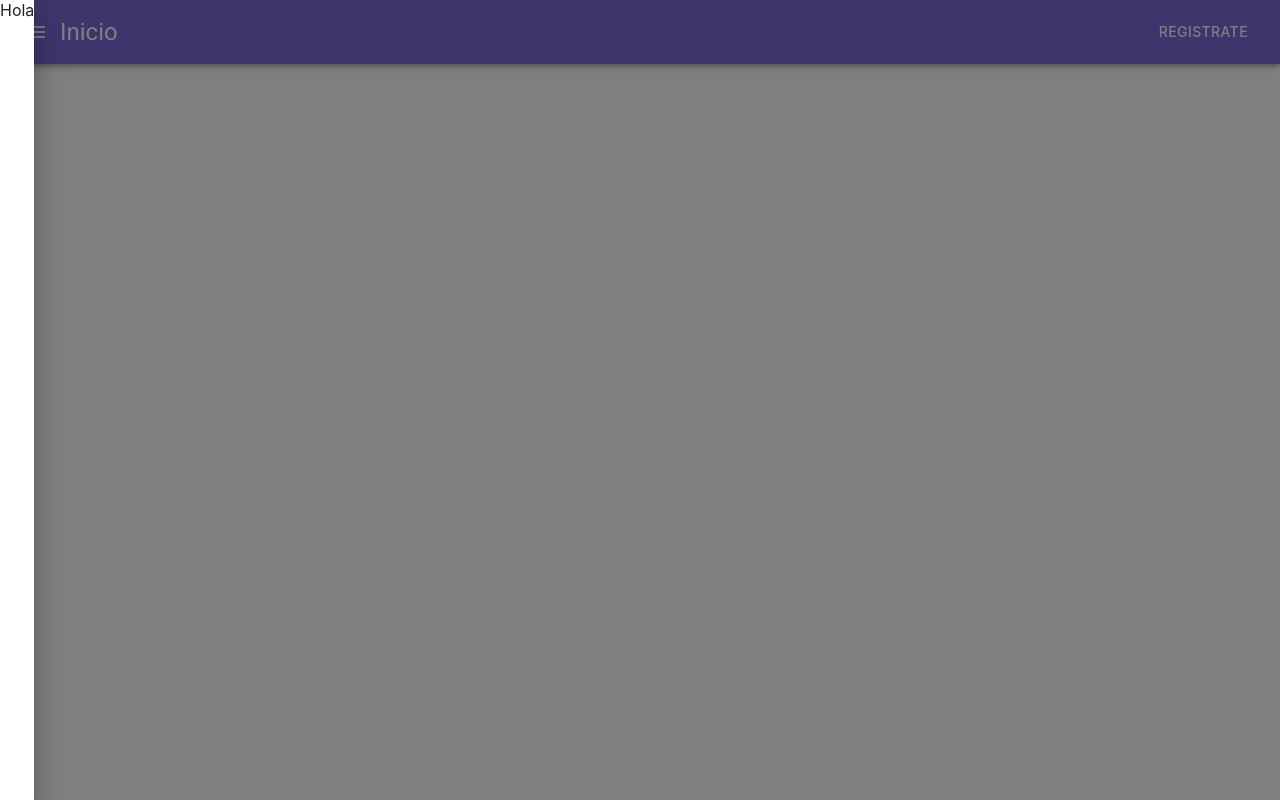
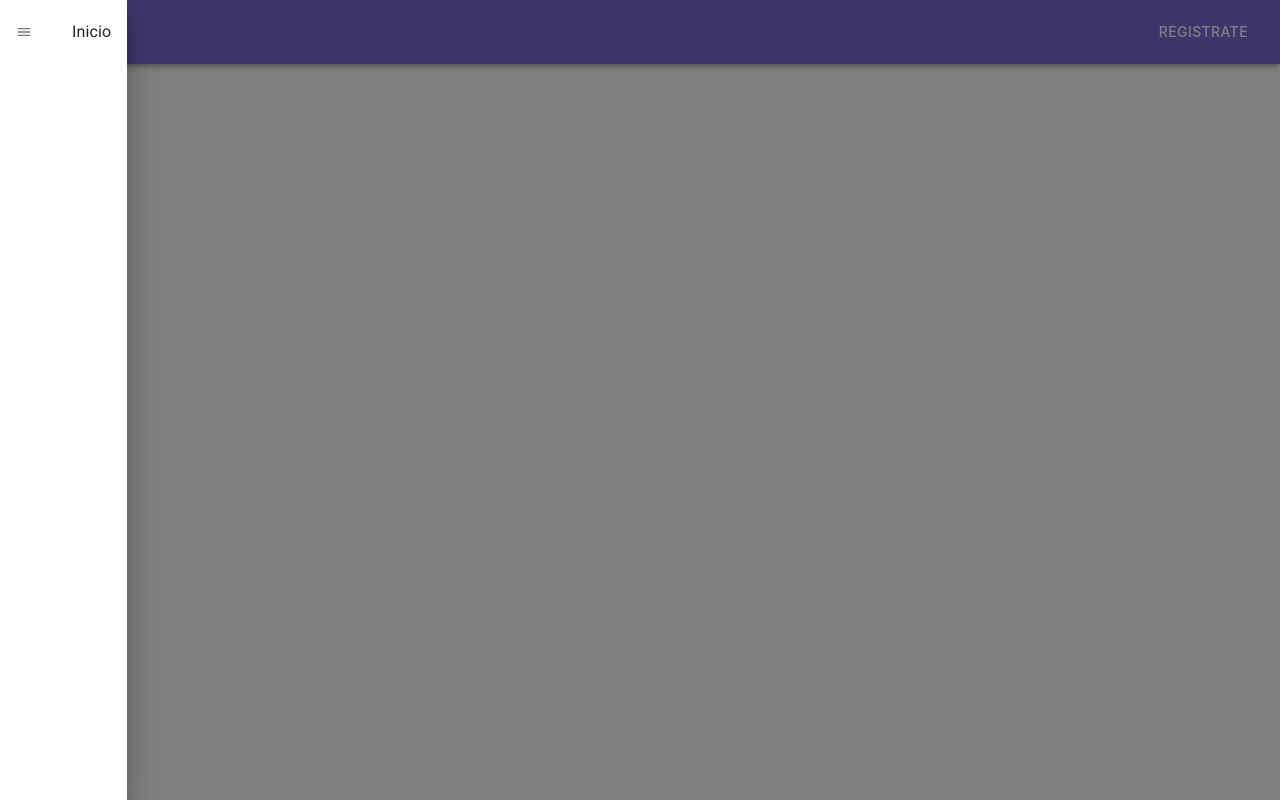
Before and after one commit to event-lens/frontend, a Next.js app: page / in a window 1280 px wide. Both pictures are taken after a click on the button "menu". Built offline with nearby package versions, Linux system fonts and the light colour scheme.

Commit message:
New Menu

```diff
--- /dev/null
+++ b/components/Menu/ListComponent.tsx
@@ -0,0 +1,31 @@
+import { ReactComponentElement } from "react";
+import { List, ListItem, ListItemIcon, ListItemText } from "@material-ui/core";
+import Link from "next/link";
+import { MdMenu } from "react-icons/md";
+
+export default function ListComponent() {
+  return (
+    <List>
+      <ListItemComponent text="Inicio" href="/">
+        <MdMenu />
+      </ListItemComponent>
+    </List>
+  );
+}
+
+type ListItemModel = {
+  children: ReactComponentElement<any>;
+  text: string;
+  href: string;
+};
+
+export const ListItemComponent = ({ children, text, href }: ListItemModel) => {
+  return (
+    <Link href={href} passHref>
+      <ListItem button component="a">
+        <ListItemIcon>{children}</ListItemIcon>
+        <ListItemText>{text}</ListItemText>
+      </ListItem>
+    </Link>
+  );
+};
--- a/components/Menu.tsx
+++ b/components/Menu/index.tsx
@@ -1,12 +1,14 @@
 import { useState } from "react";
-import { Button, Drawer, IconButton } from "@material-ui/core";
+import { Drawer, IconButton, List } from "@material-ui/core";
 import { MdMenu } from "react-icons/md";
+import ListComponent from "./ListComponent";
 
 export const Menu = () => {
   const [isDrawing, setIsDrawing] = useState(false);
   const toggleDrawer = () => {
     setIsDrawing(() => !isDrawing);
   };
+
   return (
     <>
       <IconButton
@@ -18,7 +20,7 @@ export const Menu = () => {
         <MdMenu />
       </IconButton>
       <Drawer anchor="left" open={isDrawing} onClose={() => toggleDrawer()}>
-        Hola
+        <ListComponent />
       </Drawer>
     </>
   );
```
